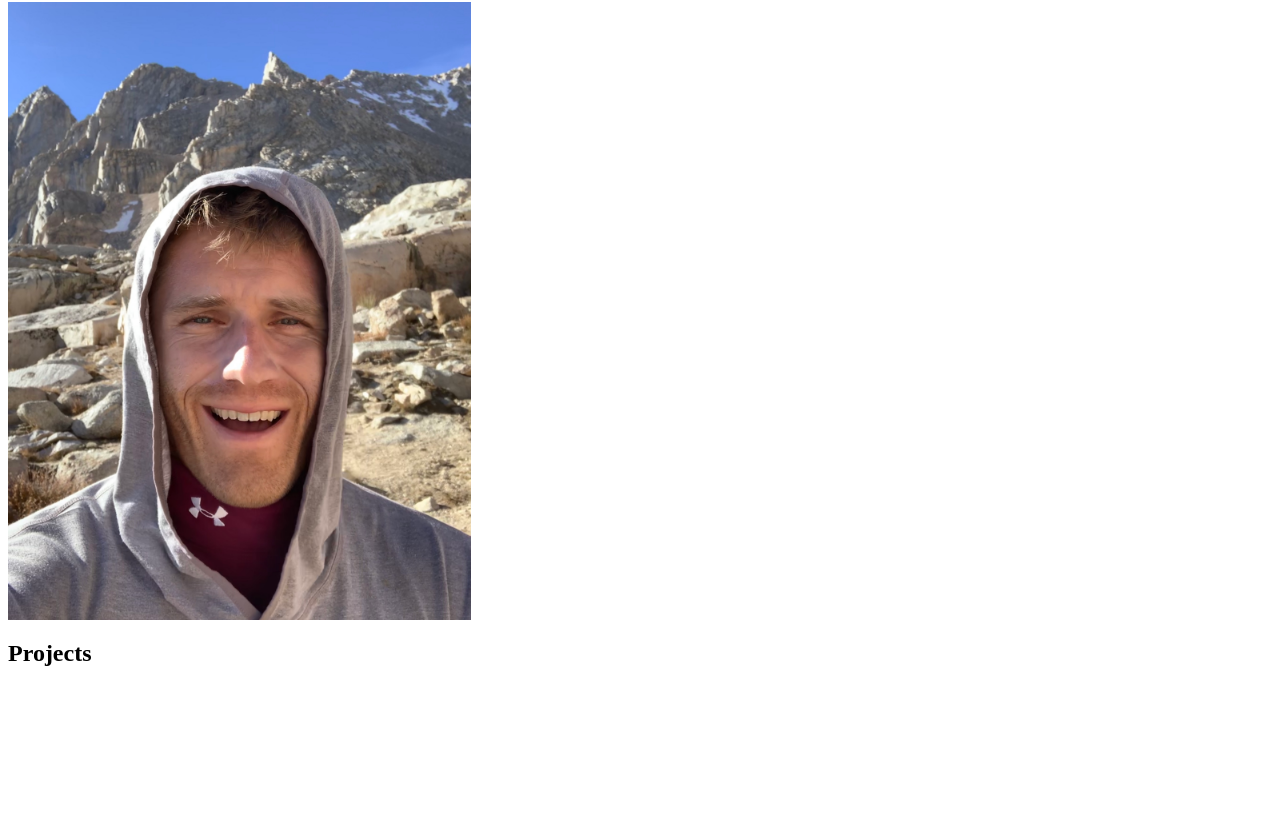
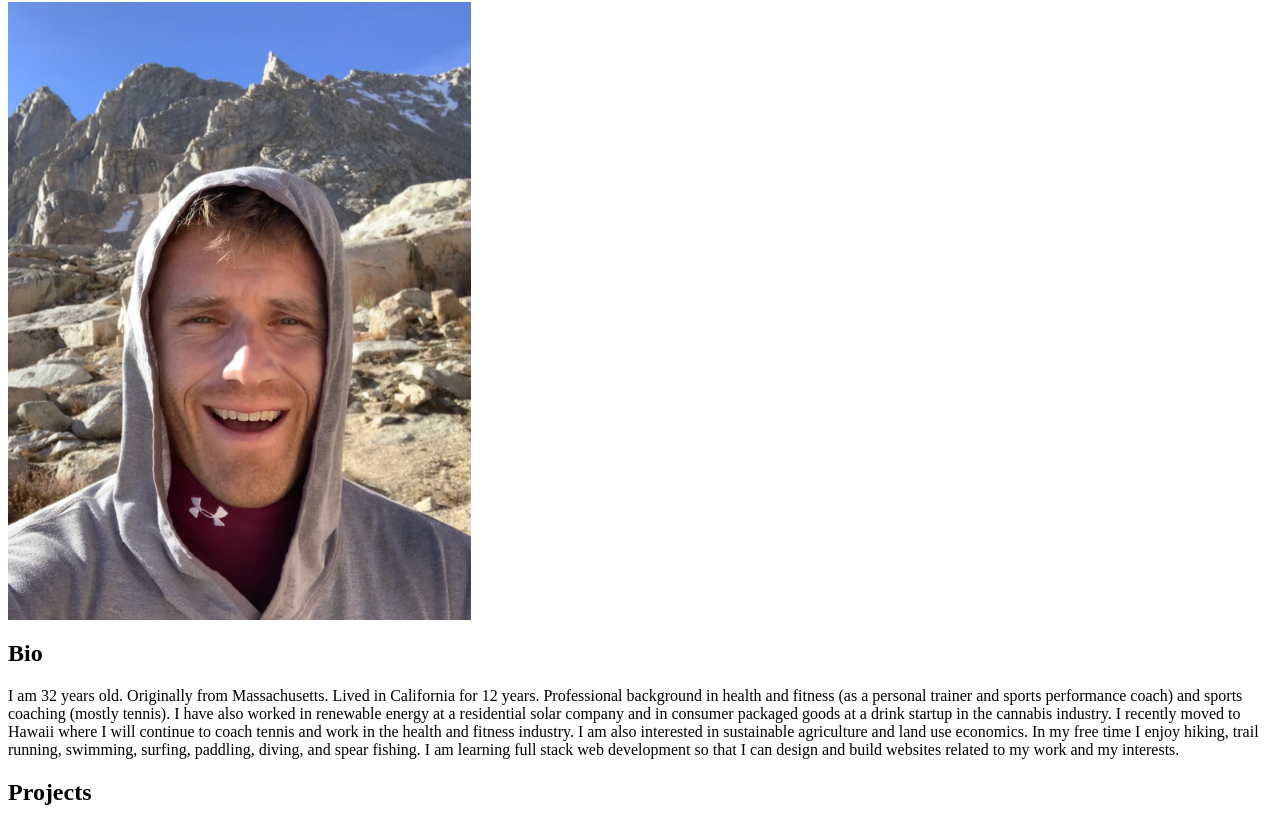
Before and after one commit to smegowen/smegowen.github.io, a plain HTML site: page index.html in a window 1280 px wide. Shown: the part 64-890 px from the top of the page. Before the commit the page ends 800 px from the top, so only its background shows below. Drawn offline with Linux system fonts and the light colour scheme.

Commit message:
Update index.html

```diff
--- a/index.html
+++ b/index.html
@@ -1,5 +1,16 @@
 <html>
     <h1>Sam's Portfolio</h1>
     <img src="./Whitney.JPG" width = 463.2 height = 617.6 alt = "new photo"/>
+    <h2>Bio</h2>
+    <p>I am 32 years old.
+        Originally from Massachusetts.
+        Lived in California for 12 years.
+        Professional background in health and fitness (as a personal trainer and sports performance coach) and sports coaching (mostly tennis).
+        I have also worked in renewable energy at a residential solar company and in consumer packaged goods at a drink startup in the cannabis industry.
+        I recently moved to Hawaii where I will continue to coach tennis and work in the health and fitness industry.
+        I am also interested in sustainable agriculture and land use economics.
+        In my free time I enjoy hiking, trail running, swimming, surfing, paddling, diving, and spear fishing.
+        I am learning full stack web development so that I can design and build websites related to my work and my interests.
+    </p>
     <h2>Projects</h2>
 </html>
```
